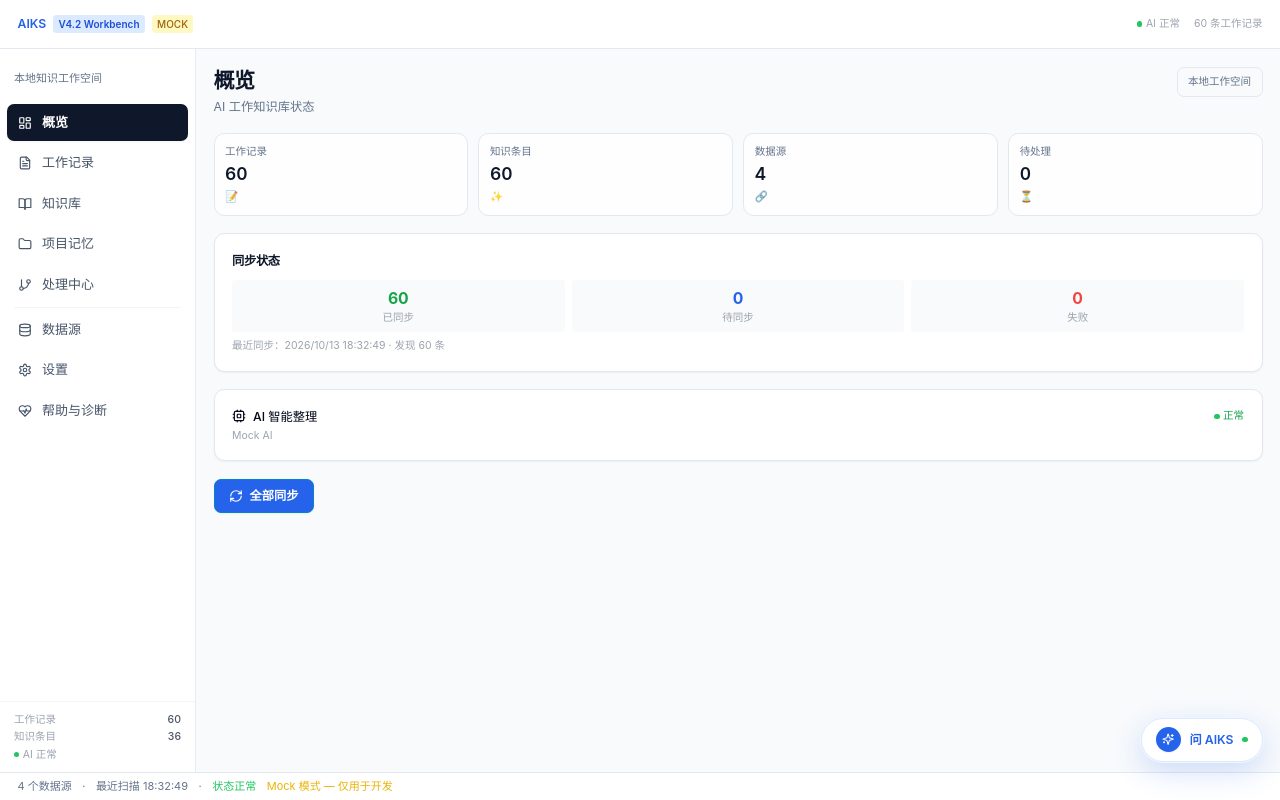
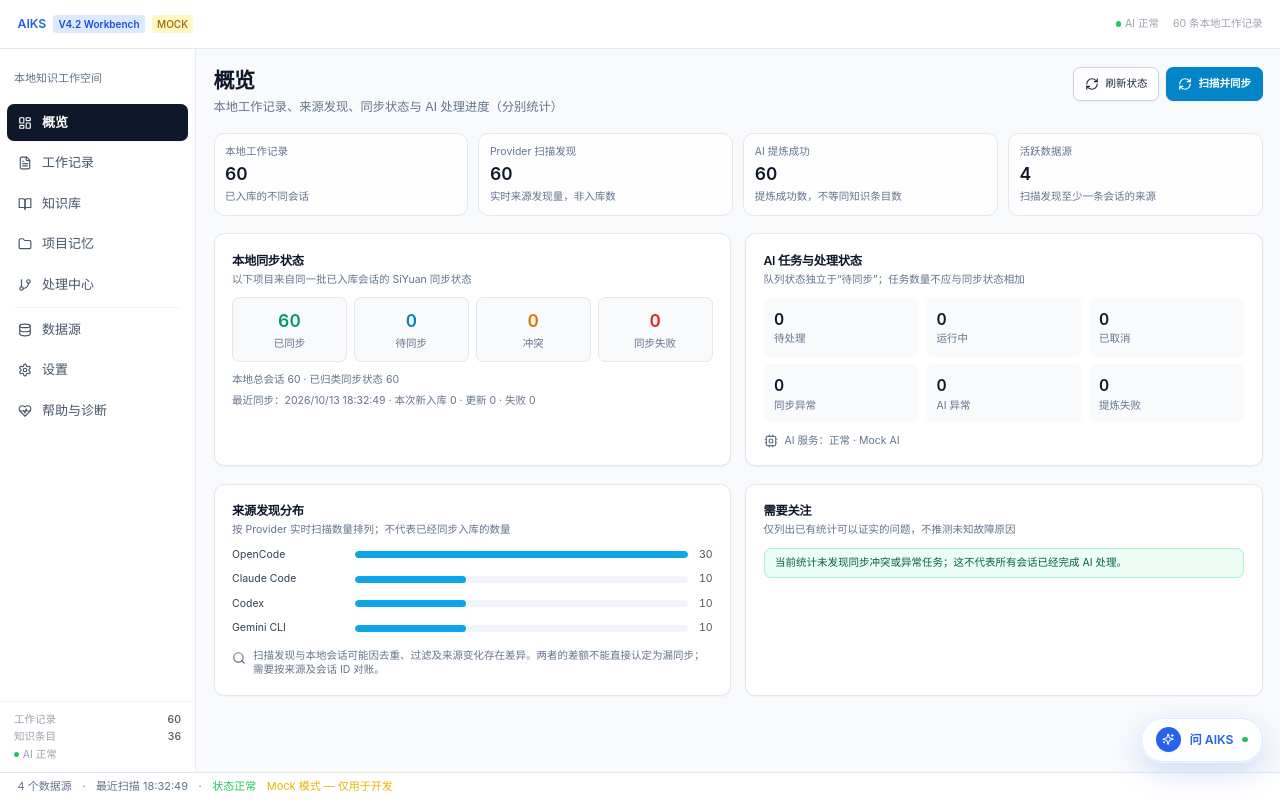
Before and after one commit to Sunan869/aiks, a React (Vite) app in the folder apps/aiks-desktop/: page / in a window 1280 px wide. Built offline with nearby package versions, Linux system fonts and the light colour scheme.

Commit message:
feat(overview): reconcile local versus provider counts and enrich sync, AI and source dashboard

```diff
--- a/apps/aiks-desktop/src/App.tsx
+++ b/apps/aiks-desktop/src/App.tsx
@@ -116,7 +116,7 @@ export default function App() {
     );
   }
 
-  const sessionCount = fullStatus?.scan_total ?? 0;
+  const sessionCount = fullStatus?.db_total ?? 0;
   const isHealthy = fullStatus ? fullStatus.db_failed === 0 && fullStatus.db_conflict === 0 : true;
 
   const navigate = (page: Page) => {
@@ -208,7 +208,7 @@ export default function App() {
           <div className="flex items-center gap-4 text-xs text-gray-400">
             {aiStatus && <div className="flex items-center gap-1"><span className={`h-1.5 w-1.5 rounded-full ${aiStatus.healthy ? "bg-green-500" : "bg-yellow-400"}`} /><span>{aiStatus.healthy ? "AI 正常" : "AI 不可用"}</span></div>}
             {syncInProgress && <span className="text-blue-500">扫描中...</span>}
-            {fullStatus && !syncInProgress && <span>{fullStatus.scan_total} 条工作记录</span>}
+            {fullStatus && !syncInProgress && <span>{fullStatus.db_total} 条本地工作记录</span>}
           </div>
         </div>
 
--- a/apps/aiks-desktop/src/pages/OverviewPage.tsx
+++ b/apps/aiks-desktop/src/pages/OverviewPage.tsx
@@ -2,10 +2,10 @@ import { UiStatGrid } from "../components/ui/workspace";
 import { PageHeader } from "../components/ui/PageHeader";
 import { UiNotice, UiSection, UiMetric } from "../components/ui/surfaces";
 import { UiButton } from "../components/ui/fields";
-import { useState } from "react";
-import { RefreshCw, CheckCircle, Cpu, Zap } from "lucide-react";
+import { useCallback, useEffect, useState } from "react";
+import { RefreshCw, Cpu, Database, Search, AlertTriangle } from "lucide-react";
 import { getApi } from "../api/client";
-import type { FullStatus, AiStatus } from "../api/types";
+import type { FullStatus, AiStatus, TaskCenterStats } from "../api/types";
 
 interface Props {
   fullStatus: FullStatus | null;
@@ -14,97 +14,174 @@ interface Props {
   onRefresh: () => void;
 }
 
+/** Never equate Provider discoveries with distinct persisted sessions. */
+export function overviewSyncBalance(status: FullStatus) {
+  const classified = status.db_synced + status.db_pending + status.db_conflict + status.db_failed;
+  return { classified, unclassified: Math.max(0, status.db_total - classified) };
+}
+
 export default function OverviewPage({ fullStatus, aiStatus, syncInProgress, onRefresh }: Props) {
   const [syncMsg, setSyncMsg] = useState<string | null>(null);
   const [syncing, setSyncing] = useState(false);
+  const [taskStats, setTaskStats] = useState<TaskCenterStats | null>(null);
+  const [taskError, setTaskError] = useState(false);
+  const [taskLoading, setTaskLoading] = useState(true);
 
+  const loadTaskStats = useCallback(async () => {
+    try {
+      const stats = await getApi().getTaskCenterStats();
+      setTaskStats(stats);
+      setTaskError(false);
+    } catch {
+      setTaskError(true);
+    } finally {
+      setTaskLoading(false);
+    }
+  }, []);
+
+  useEffect(() => { void loadTaskStats(); }, [loadTaskStats]);
+
+  const handleRefresh = () => { onRefresh(); void loadTaskStats(); };
   const handleSync = async () => {
     if (syncing || syncInProgress) return;
     setSyncing(true);
     setSyncMsg(null);
     try {
       const r = await getApi().syncAndExtract();
-      setSyncMsg(`扫描完成：+${r.new_count} 新增，${r.updated_count} 更新`);
-      setTimeout(onRefresh, 500);
-    } catch (e) {
-      setSyncMsg(`错误：${e}`);
-    } finally { setSyncing(false); }
+      setSyncMsg(`同步提交完成：+${r.new_count} 新增，${r.updated_count} 更新`);
+      onRefresh();
+      void loadTaskStats();
+    } catch {
+      // Transport exceptions may contain local paths, provider payloads, or credentials.
+      setSyncMsg("同步未完成，请到处理中心检查任务状态并重试。");
+    } finally {
+      setSyncing(false);
+    }
   };
 
-  const stats = [
-    { label: "工作记录", value: fullStatus?.scan_total ?? 0, icon: "📝" },
-    { label: "知识条目", value: fullStatus?.extraction_success ?? 0, icon: "✨" },
-    { label: "数据源", value: fullStatus ? Object.values(fullStatus.scan_by_source).filter(v => v > 0).length : 0, icon: "🔗" },
-    { label: "待处理", value: fullStatus?.extraction_pending ?? 0, icon: "⏳" },
+  const format = (n: number) => n.toLocaleString("zh-CN");
+  const hasStatus = fullStatus !== null;
+  const balance = fullStatus ? overviewSyncBalance(fullStatus) : null;
+  const sources = Object.entries(fullStatus?.scan_by_source ?? {})
+    .filter(([, count]) => count > 0)
+    .sort((a, b) => b[1] - a[1]);
+  const maxSourceCount = Math.max(1, ...sources.map(([, count]) => count));
+  const isSyncing = syncing || syncInProgress;
+
+  const metrics = [
+    { label: "本地工作记录", value: hasStatus ? format(fullStatus.db_total) : "—", detail: "已入库的不同会话" },
+    { label: "Provider 扫描发现", value: hasStatus ? format(fullStatus.scan_total) : "—", detail: "实时来源发现量，非入库数" },
+    { label: "AI 提炼成功", value: hasStatus ? format(fullStatus.extraction_success) : "—", detail: "提炼成功数，不等同知识条目数" },
+    { label: "活跃数据源", value: hasStatus ? format(sources.length) : "—", detail: "扫描发现至少一条会话的来源" },
   ];
-
-  const isSyncing = syncing || syncInProgress;
 
   return (
     <div className="aiks-page-shell min-w-0 space-y-5">
-      <PageHeader title="概览" description="AI 工作知识库状态" actions={<span className="rounded-lg border border-slate-200 px-3 py-2 text-xs text-slate-500 dark:border-slate-700">本地工作空间</span>} />
+      <PageHeader title="概览" description="本地工作记录、来源发现、同步状态与 AI 处理进度（分别统计）"
+        actions={<div className="flex flex-wrap items-center gap-2">
+          <UiButton variant="outline" size="sm" onClick={handleRefresh} disabled={isSyncing}>
+            <RefreshCw className="h-4 w-4" />刷新状态
+          </UiButton>
+          <UiButton variant="primary" size="sm" onClick={() => void handleSync()} disabled={isSyncing}>
+            <RefreshCw className={`h-4 w-4 ${isSyncing ? "animate-spin" : ""}`} />
+            {isSyncing ? "同步中…" : "扫描并同步"}
+          </UiButton>
+        </div>} />
 
-      {/* Stats cards */}
       <UiStatGrid>
-        {stats.map((item) => (
-          <UiMetric key={item.label} label={item.label} value={item.value} detail={item.icon} />
-        ))}
+        {metrics.map(item => <UiMetric key={item.label} label={item.label} value={item.value} detail={item.detail} />)}
       </UiStatGrid>
 
-      {/* Sync status */}
-      {fullStatus && (
-        <UiSection title="同步状态">
-          <div className="grid grid-cols-3 gap-2 text-xs">
-            {[
-              { label: "已同步", value: fullStatus.db_synced, color: "text-green-600" },
-              { label: "待同步", value: fullStatus.db_pending, color: "text-blue-600" },
-              { label: "失败", value: fullStatus.db_failed, color: "text-red-500" },
-            ].map(item => (
-              <div key={item.label} className="bg-gray-50 dark:bg-gray-700 rounded p-2 text-center">
-                <div className={`text-lg font-bold ${item.color}`}>{item.value}</div>
-                <div className="text-gray-400">{item.label}</div>
+      {!hasStatus && <UiNotice tone="warning">状态尚未加载。这里不会把未知的统计值显示成 0。</UiNotice>}
+      {syncMsg && <UiNotice tone={syncMsg.startsWith("同步提交完成") ? "success" : "danger"}>{syncMsg}</UiNotice>}
+
+      <div className="grid gap-4 xl:grid-cols-2">
+        <UiSection title="本地同步状态" description="以下项目来自同一批已入库会话的 SiYuan 同步状态">
+          <div className="grid grid-cols-2 gap-2 sm:grid-cols-4">
+            {([
+              ["已同步", fullStatus?.db_synced, "text-emerald-600 dark:text-emerald-300"],
+              ["待同步", fullStatus?.db_pending, "text-sky-600 dark:text-sky-300"],
+              ["冲突", fullStatus?.db_conflict, "text-amber-600 dark:text-amber-300"],
+              ["同步失败", fullStatus?.db_failed, "text-red-600 dark:text-red-300"],
+            ] as const).map(([label, count, color]) => (
+              <div key={label} className="rounded-lg border border-slate-200 bg-slate-50 p-3 text-center dark:border-slate-700 dark:bg-slate-800">
+                <div className={`text-xl font-semibold tabular-nums ${color}`}>{count === undefined ? "—" : format(count)}</div>
+                <div className="mt-1 text-xs text-slate-500 dark:text-slate-400">{label}</div>
               </div>
             ))}
           </div>
-          {fullStatus.last_sync_at && (
-            <div className="text-xs text-gray-400 mt-2">
-              最近同步：{new Date(fullStatus.last_sync_at).toLocaleString("zh-CN")}
-              {fullStatus.last_sync_discovered > 0 && ` · 发现 ${fullStatus.last_sync_discovered} 条`}
+          {fullStatus && balance && (
+            <div className="mt-3 space-y-2 text-xs text-slate-500 dark:text-slate-400">
+              <div>本地总会话 {format(fullStatus.db_total)} · 已归类同步状态 {format(balance.classified)}</div>
+              {balance.unclassified > 0 && <UiNotice tone="warning">另有 {format(balance.unclassified)} 条会话未归入上述四种同步状态，请检查同步目标记录；不代表这些会话已丢失。</UiNotice>}
+              {balance.classified > fullStatus.db_total && <UiNotice tone="warning">同步状态合计超过本地总会话，可能存在重复目标记录，需要进一步检查。</UiNotice>}
+              {fullStatus.last_sync_at && <div>最近同步：{new Date(fullStatus.last_sync_at).toLocaleString("zh-CN")} · 本次新入库 {format(fullStatus.last_sync_new)} · 更新 {format(fullStatus.last_sync_updated)} · 失败 {format(fullStatus.last_sync_failed)}</div>}
             </div>
           )}
         </UiSection>
-      )}
 
-      {/* AI status */}
-      {aiStatus && (
-        <div className="aiks-surface">
-          <div className="flex items-center justify-between">
-            <div className="flex items-center gap-2 text-sm font-medium">
-              <Cpu className="w-4 h-4" />
-              AI 智能整理
+        <UiSection title="AI 任务与处理状态" description="队列状态独立于“待同步”；任务数量不应与同步状态相加">
+          <div className="grid grid-cols-2 gap-2 sm:grid-cols-3">
+            {([
+              ["待处理", taskStats?.pending],
+              ["运行中", taskStats?.running],
+              ["已取消", taskStats?.cancelled],
+              ["同步异常", taskStats?.sync_issues],
+              ["AI 异常", taskStats?.ai_issues],
+              ["提炼失败", fullStatus?.extraction_failed],
+            ] as const).map(([label, count]) => (
+              <div key={label} className="rounded-lg bg-slate-50 p-3 dark:bg-slate-800">
+                <div className="text-lg font-semibold tabular-nums text-slate-900 dark:text-slate-100">{count == null ? "—" : format(count)}</div>
+                <div className="text-xs text-slate-500 dark:text-slate-400">{label}</div>
+              </div>
+            ))}
+          </div>
+          <div className="mt-3 flex items-center gap-2 text-xs text-slate-500 dark:text-slate-400">
+            <Cpu className="h-4 w-4 shrink-0" />
+            <span>AI 服务：{aiStatus ? (aiStatus.healthy ? "正常" : "暂时不可用") : "未知"}{aiStatus?.display_name ? ` · ${aiStatus.display_name}` : ""}</span>
+          </div>
+          {taskLoading && <p className="mt-2 text-xs text-slate-500">正在读取全库任务统计…</p>}
+          {taskError && <UiNotice tone="warning" className="mt-2">任务统计获取失败，可能显示上一次成功值；请刷新重试。</UiNotice>}
+        </UiSection>
+      </div>
+
+      <div className="grid gap-4 xl:grid-cols-2">
+        <UiSection title="来源发现分布" description="按 Provider 实时扫描数量排列；不代表已经同步入库的数量">
+          {sources.length === 0 ? <p className="text-sm text-slate-500">暂无可显示的扫描来源数据。</p> : (
+            <div className="space-y-3">
+              {sources.map(([source, count]) => (
+                <div key={source} className="grid grid-cols-[minmax(0,8rem)_minmax(0,1fr)_auto] items-center gap-3 text-xs">
+                  <span className="truncate text-slate-700 dark:text-slate-200" title={source}>{source}</span>
+                  <div className="h-2 overflow-hidden rounded-full bg-slate-100 dark:bg-slate-800" aria-label={`${source}：${count} 条扫描发现`}>
+                    <div className="h-full rounded-full bg-sky-500" style={{ width: `${(count / maxSourceCount) * 100}%` }} />
+                  </div>
+                  <span className="tabular-nums text-slate-600 dark:text-slate-300">{format(count)}</span>
+                </div>
+              ))}
             </div>
-            <div className={`flex items-center gap-1 text-xs ${aiStatus.healthy ? "text-green-600" : "text-yellow-500"}`}>
-              <span className={`w-1.5 h-1.5 rounded-full ${aiStatus.healthy ? "bg-green-500" : "bg-yellow-400"}`} />
-              {aiStatus.healthy ? "正常" : "暂时不可用"}
-            </div>
+          )}
+          <div className="mt-4 flex items-start gap-2 text-xs text-slate-500 dark:text-slate-400">
+            <Search className="mt-0.5 h-4 w-4 shrink-0" />
+            <span>扫描发现与本地会话可能因去重、过滤及来源变化存在差异。两者的差额不能直接认定为漏同步；需要按来源及会话 ID 对账。</span>
           </div>
-          <div className="text-xs text-gray-400 mt-1">{aiStatus.display_name}</div>
-        </div>
-      )}
+        </UiSection>
 
-      {syncMsg && (
-        <div className="flex items-center gap-2 text-xs text-gray-500">
-          <CheckCircle className="w-3 h-3 text-green-500" />
-          {syncMsg}
-        </div>
-      )}
-
-      <UiButton variant="primary" size="sm" onClick={handleSync} disabled={isSyncing}
-        className="flex items-center gap-2 px-4 py-2 bg-blue-600 hover:bg-blue-700 disabled:opacity-50 text-white rounded-lg text-sm transition-colors"
-      >
-        <RefreshCw className={`w-4 h-4 ${isSyncing ? "animate-spin" : ""}`} />
-        {isSyncing ? "同步中..." : "全部同步"}
-      </UiButton>
+        <UiSection title="需要关注" description="仅列出已有统计可以证实的问题，不推测未知故障原因">
+          <div className="space-y-3">
+            {fullStatus && (fullStatus.db_failed > 0 || fullStatus.db_conflict > 0) &&
+              <UiNotice tone="warning"><AlertTriangle className="mr-1 inline h-4 w-4" />同步失败 {format(fullStatus.db_failed)} · 冲突 {format(fullStatus.db_conflict)}，请前往处理中心检查。</UiNotice>}
+            {taskStats && (taskStats.ai_issues > 0 || taskStats.sync_issues > 0) &&
+              <UiNotice tone="warning">处理中心显示 AI 异常 {format(taskStats.ai_issues)}、同步异常 {format(taskStats.sync_issues)}；两项统计可能涉及相同会话。</UiNotice>}
+            {fullStatus && fullStatus.extraction_pending > 0 &&
+              <UiNotice>提炼待处理记录 {format(fullStatus.extraction_pending)}。此指标与任务队列 PENDING 的统计方式可能不同。</UiNotice>}
+            {fullStatus && fullStatus.db_failed === 0 && fullStatus.db_conflict === 0 &&
+              !taskError && taskStats && taskStats.ai_issues === 0 && taskStats.sync_issues === 0 &&
+              <UiNotice tone="success">当前统计未发现同步冲突或异常任务；这不代表所有会话已经完成 AI 处理。</UiNotice>}
+            {!fullStatus && <UiNotice tone="warning">概览状态读取中或不可用。</UiNotice>}
+            {fullStatus && !taskStats && !taskLoading && <UiNotice tone="warning">任务统计不可用，请检查处理中心。</UiNotice>}
+          </div>
+        </UiSection>
+      </div>
     </div>
   );
 }
```
Also changed, not shown: 2 other files (tests, documents, lock files or other folders).
